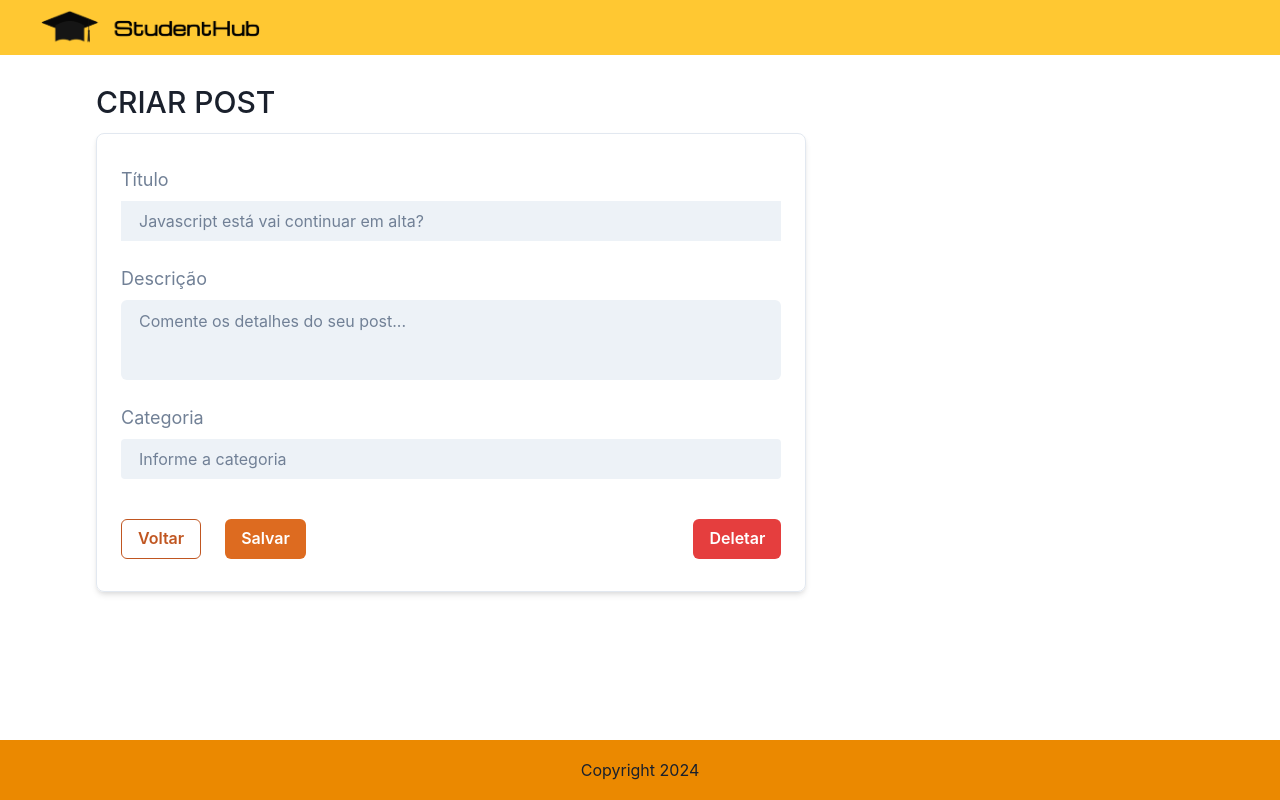
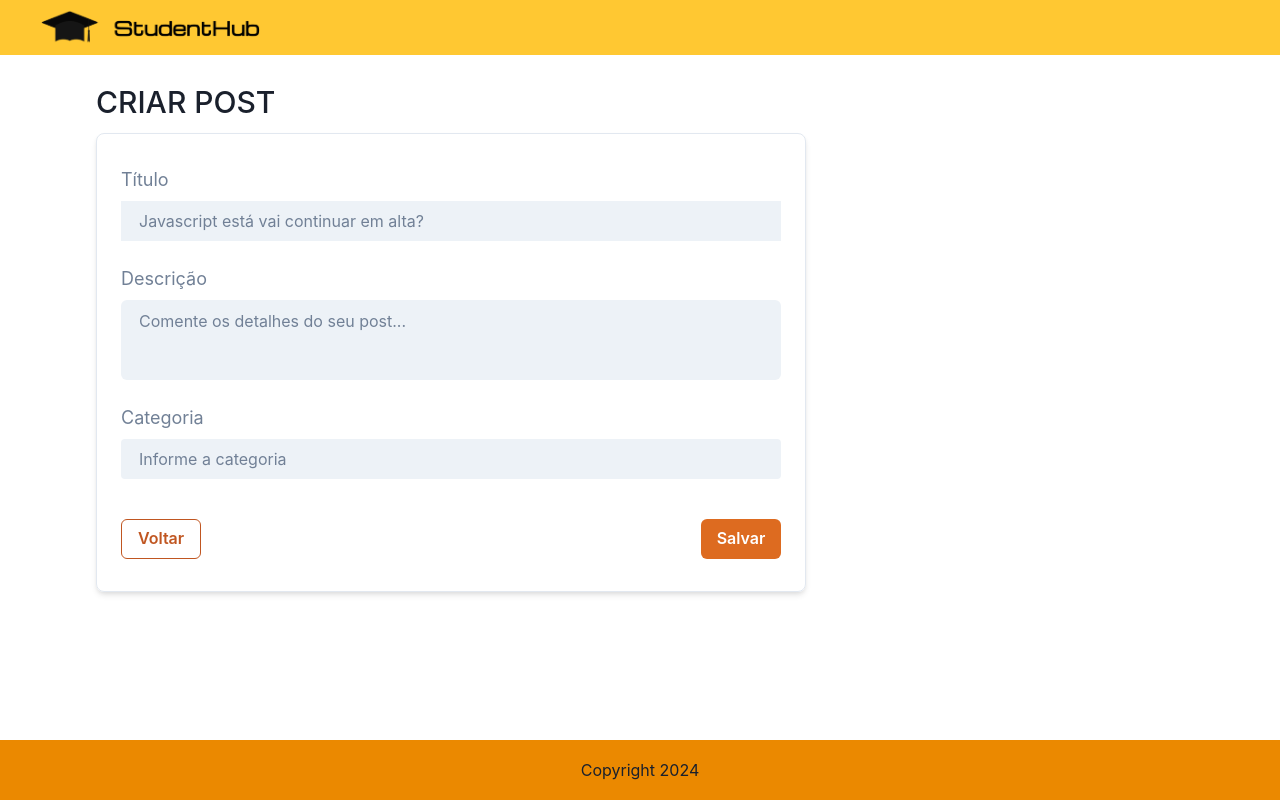
Before and after one commit to Gustavotc/tech-challeng-3-portal-alunos-react, a React (Vite) app: page /post/create in a window 1280 px wide. Built offline with nearby package versions, Linux system fonts and the light colour scheme.

Commit message:
feat(post): add create post with api

```diff
--- /dev/null
+++ b/src/features/post/domain/usecases/useCreatePost.ts
@@ -0,0 +1,13 @@
+import PostRepository from "../../infra/repositories/PostRepository";
+import { ICreatePost } from "../interfaces/IPost";
+
+
+export const useCreatePost = () => {
+    const repository = new PostRepository();
+
+    const createPost = async (post: ICreatePost) => {
+        await repository.createPost(post);
+    }
+
+    return { createPost };
+}
--- a/src/features/post/infra/adapters/PostAdapter.ts
+++ b/src/features/post/infra/adapters/PostAdapter.ts
@@ -1,4 +1,4 @@
-import { IPost, IPostJson } from "../../domain/interfaces/IPost";
+import { ICreatePost, IPost, IPostBody, IPostJson } from "../../domain/interfaces/IPost";
 import Post from "../../domain/models/Post";
 
 export default class PostAdapter {
@@ -12,4 +12,13 @@ export default class PostAdapter {
       json.category
     );
   }
+
+  toJson(post: ICreatePost): IPostBody {
+    return {
+      title: post.title,
+      category: post.category,
+      description: post.description,
+      user_id: post.userId
+    }
+  }
 }
--- a/src/features/post/infra/repositories/PostRepository.ts
+++ b/src/features/post/infra/repositories/PostRepository.ts
@@ -1,5 +1,6 @@
 import api from "../../../../services/httpClient/api/Api";
 import { IPost, IPostJson } from "../../domain/interfaces/IPost";
+import Post from "../../domain/models/Post";
 import { IFetchPostsParams } from "../../domain/usecases/useFetchPosts";
 import { IFetchTeacherPostsParams } from "../../domain/usecases/useFetchTeacherPosts";
 import PostAdapter from "../adapters/PostAdapter";
@@ -46,4 +47,14 @@ export default class PostRepository {
 
     await api.delete<IPostJson[]>(`${endpoint}${query}`);
   }
+
+  async createPost(post: ICreatePost) {
+    const endpoint = "/post";
+    const adapter = new PostAdapter();
+    const body = adapter.toJson(post);
+    const response = await api.post<IPostJson>(endpoint, body);
+
+    return adapter.toDomain(response.data)
+
+  }
 }
--- a/src/features/post/presentation/createPost/components/formButtonsRow/FormButtonsRow.tsx
+++ b/src/features/post/presentation/createPost/components/formButtonsRow/FormButtonsRow.tsx
@@ -2,30 +2,26 @@ import { Button, HStack } from "@chakra-ui/react";
 
 type Props = {
   handleSave: () => void;
-  handleDelete: () => void;
   handleGoBack: () => void;
+  loading: boolean;
 };
 
 export default function FormButtonsRow({
-  handleDelete,
   handleSave,
   handleGoBack,
+  loading
 }: Props) {
   return (
-    <HStack w="full">
-      <HStack flex={1} spacing={"24px"}>
-        <Button variant="outline" colorScheme="orange" onClick={handleGoBack}>
-          Voltar
-        </Button>
+    <HStack w="full" justifyContent={"space-between"}>
 
-        <Button colorScheme="orange" onClick={handleSave}>
-          Salvar
-        </Button>
-      </HStack>
+      <Button variant="outline" colorScheme="orange" isDisabled={loading} onClick={handleGoBack}>
+        Voltar
+      </Button>
 
-      <Button colorScheme="red" onClick={handleDelete}>
-        Deletar
+      <Button colorScheme="orange" isLoading={loading} onClick={handleSave}>
+        Salvar
       </Button>
+
     </HStack>
   );
 }
--- a/src/features/post/presentation/createPost/create-post.tsx
+++ b/src/features/post/presentation/createPost/create-post.tsx
@@ -1,19 +1,62 @@
-import { Text, Input, Textarea, VStack } from "@chakra-ui/react";
+import { Text, Input, Textarea, VStack, useToast } from "@chakra-ui/react";
 import NavBar from "../components/navBar/Navbar";
 import Footer from "../components/footer/Footer";
 import FormButtonsRow from "./components/formButtonsRow/FormButtonsRow";
 import { useNavigate } from "react-router-dom";
+import { useCreatePost } from "../../domain/usecases/useCreatePost";
+import { useState } from "react";
+import { ICreatePost } from "../../domain/interfaces/IPost";
 
 export const CreatePost = () => {
   const navigate = useNavigate();
+  const [tittle, setTittle] = useState("");
+  const [description, setDescription] = useState("");
+  const [category, setCategory] = useState("");
+  const [loading, setLoading] = useState(false);
 
-  const handleSave = () => {
-    console.log("Salvar");
+  const toast = useToast();
+
+  const userId = "8fb9e777-8372-4dc9-82e5-ef1aaec57800";
+
+  const { createPost } = useCreatePost();
+
+  const handleSave = async () => {
+    const post: ICreatePost = {
+      title: tittle,
+      description: description,
+      category: category,
+      userId: userId
+    }
+
+    try {
+      setLoading(true);
+      await createPost(post);
+      toast({
+        title: "Post Criado!",
+        description: "A postagem foi criada com sucesso.",
+        status: "success",
+        duration: 9000,
+        isClosable: true,
+        position: "top-right",
+      });
+      navigate("/post/admin");
+
+    } catch (e) {
+      toast({
+        title: "Erro!",
+        description: "Erro ao criar postagem",
+        status: "error",
+        duration: 9000,
+        isClosable: true,
+        position: "top-right",
+      });
+      console.log("Error on create post: " + e)
+    } finally {
+      setLoading(false);
+    }
+
   };
 
-  const handleDelete = () => {
-    console.log("Deletar");
-  };
 
   const handleGoBack = () => {
     navigate("/");
@@ -53,6 +96,7 @@ export const CreatePost = () => {
             variant="filled"
             borderRadius="4x"
             mb={4}
+            onChange={e => setTittle(e.target.value)}
           />
 
           <Text fontWeight="regular" fontSize="lg" color="gray.500">
@@ -64,6 +108,7 @@ export const CreatePost = () => {
             resize="none"
             placeholder="Comente os detalhes do seu post..."
             mb={4}
+            onChange={e => setDescription(e.target.value)}
           />
 
           <Text fontSize="lg" color="gray.500">
@@ -75,11 +120,12 @@ export const CreatePost = () => {
             placeholder="Informe a categoria"
             borderRadius="4px"
             mb={8}
+            onChange={e => setCategory(e.target.value)}
           />
 
           <FormButtonsRow
+            loading={loading}
             handleSave={handleSave}
-            handleDelete={handleDelete}
             handleGoBack={handleGoBack}
           />
         </VStack>
--- a/src/features/post/presentation/myPosts/useMyPosts.ts
+++ b/src/features/post/presentation/myPosts/useMyPosts.ts
@@ -11,7 +11,7 @@ export const useMyPosts = () => {
 
   const toast = useToast();
 
-  const teacherId = "5a08aaa2-c14c-4756-bf9e-01865bc2f171";
+  const teacherId = "8fb9e777-8372-4dc9-82e5-ef1aaec57800";
 
   const { deletePost } = useDeletePost();
 
```
Also changed, not shown: src/features/post/domain/interfaces/IPost.ts (+7 -0 lines).
